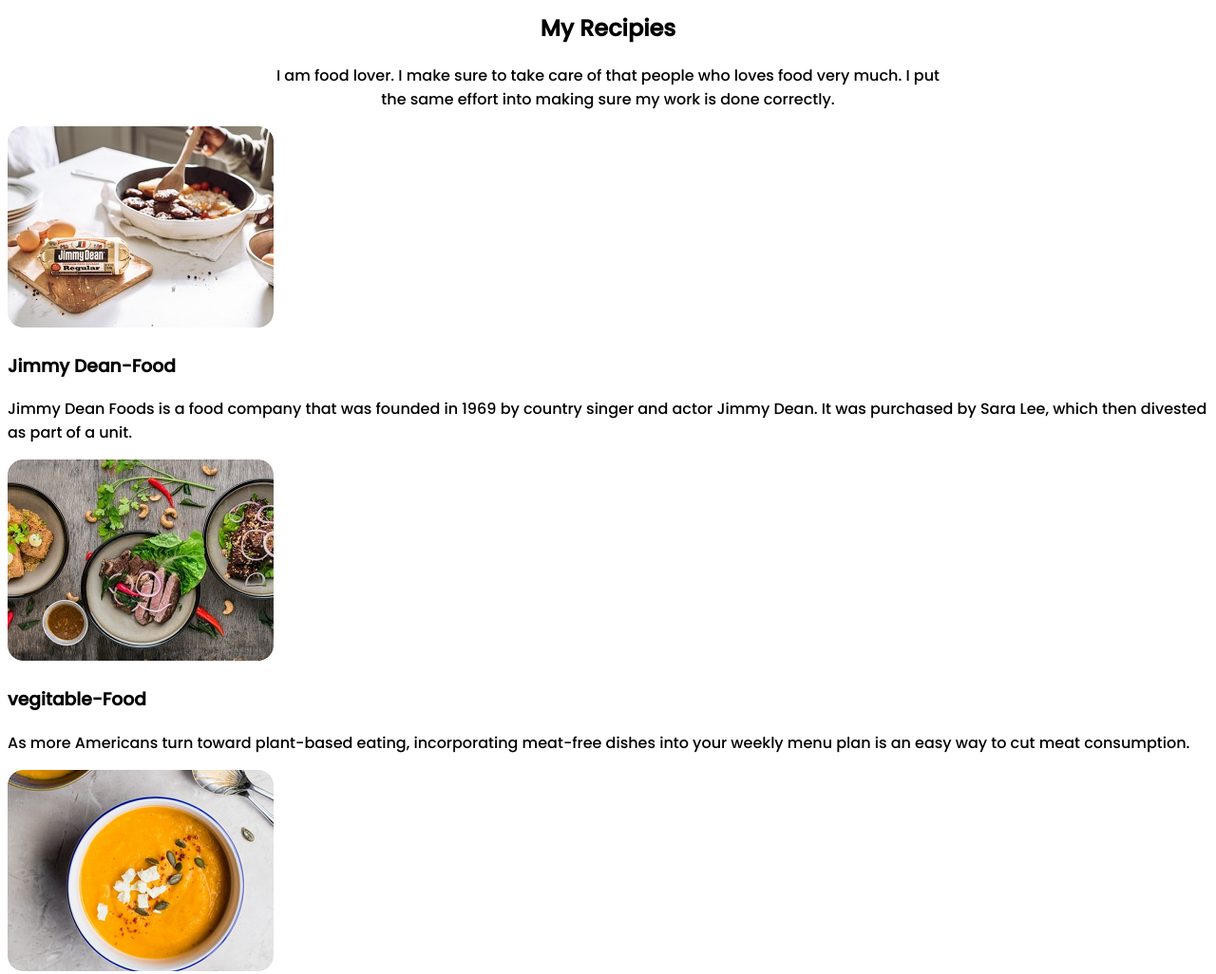
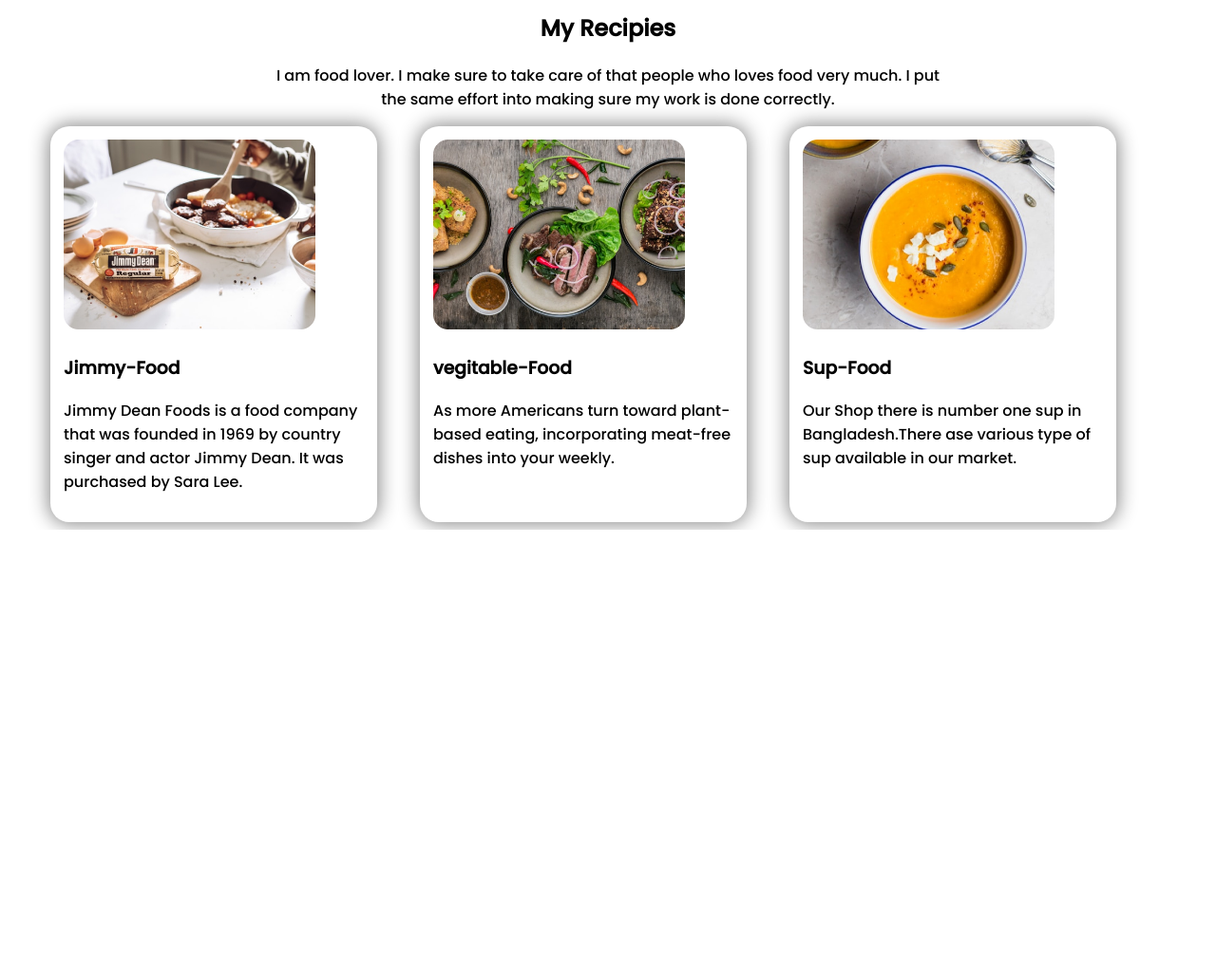
Before and after one commit to rased100/first-assignment, a plain HTML site: page index.html in a window 1280 px wide. Shown: the part 980-2006 px from the top of the page at 95% size. After the commit the page ends 1538 px from the top, so only its background shows below. Drawn offline with Linux system fonts and the light colour scheme.

Commit message:
My-recepie

```diff
--- a/index.html
+++ b/index.html
@@ -13,7 +13,7 @@
 </head>
 
 <body>
-    <section class="flex">
+    <section class="flex sec-pd">
         <div class="half-width">
             <h1 class="top-headline"><span class="orange-color">Skip</span> The Diet, Just Eat Healthy With Food Network
             </h1>
@@ -41,36 +41,35 @@
             <p>I am food lover. I make sure to take care of that people who loves food very much. I put the same effort
                 into making sure my work is done correctly.</p>
         </div>
-        <div>
-            <div>
+        <div class="recipie-img">
+            <div class="r-i-child">
                 <div>
-                    <img src="images/1/first-img.jpg" alt="">
+                    <img src="images/first-img.jpg" alt="" width="265px" height="200px">
                 </div>
                 <div>
-                    <h3>Jimmy Dean-Food</h3>
+                    <h3>Jimmy-Food</h3>
                     <p>Jimmy Dean Foods is a food company that was founded in 1969 by country singer and actor Jimmy
-                        Dean. It was purchased by Sara Lee, which then divested as part of a unit.</p>
+                        Dean. It was purchased by Sara Lee.</p>
                 </div>
             </div>
-            <div>
+            <div class="r-i-child">
                 <div>
-                    <img src="images/1/second-img.jpg" alt="">
+                    <img src="images/second-img.jpg" alt="" width="265px" height="200px">
                 </div>
                 <div>
                     <h3>vegitable-Food</h3>
-                    <p>As more Americans turn toward plant-based eating, incorporating meat-free dishes into your weekly
-                        menu plan is an easy way to cut meat consumption.</p>
+                    <p>As more Americans turn toward plant-based eating, incorporating meat-free dishes into your
+                        weekly.</p>
                 </div>
             </div>
-            <div>
+            <div class="r-i-child">
                 <div>
-                    <img src="images/1/third-img.png" alt="">
+                    <img src="images/third-img.png" alt="" width="265px" height="200px">
                 </div>
                 <div>
                     <h3>Sup-Food</h3>
                     <p>Our Shop there is number one sup in Bangladesh.There ase various type of sup available in our
-                        market.If u want to eat our sup then u can contact our number which is available in this web
-                        site.</p>
+                        market.</p>
                 </div>
             </div>
         </div>
--- a/style.css
+++ b/style.css
@@ -5,7 +5,6 @@ body{
     padding: 51px;
     display: flex;
 }
-
 .orange-color{
     color: orange;
 }
@@ -46,3 +45,14 @@ body{
     text-align: center;
     padding: 0 22% 0 22%;
 }
+.recipie-img{
+    display: flex;
+}
+
+.r-i-child{
+    padding: 14px;
+    box-shadow: 0px 0px 20px 2px #888888;
+    border-radius: 20px;
+    width: 25%;
+    margin-left: 45px;
+}
```
Also changed, not shown: images/1/first-img.jpg (deleted), images/1/second-img.jpg (deleted), images/1/third-img.png (deleted), images/7.png (added).
